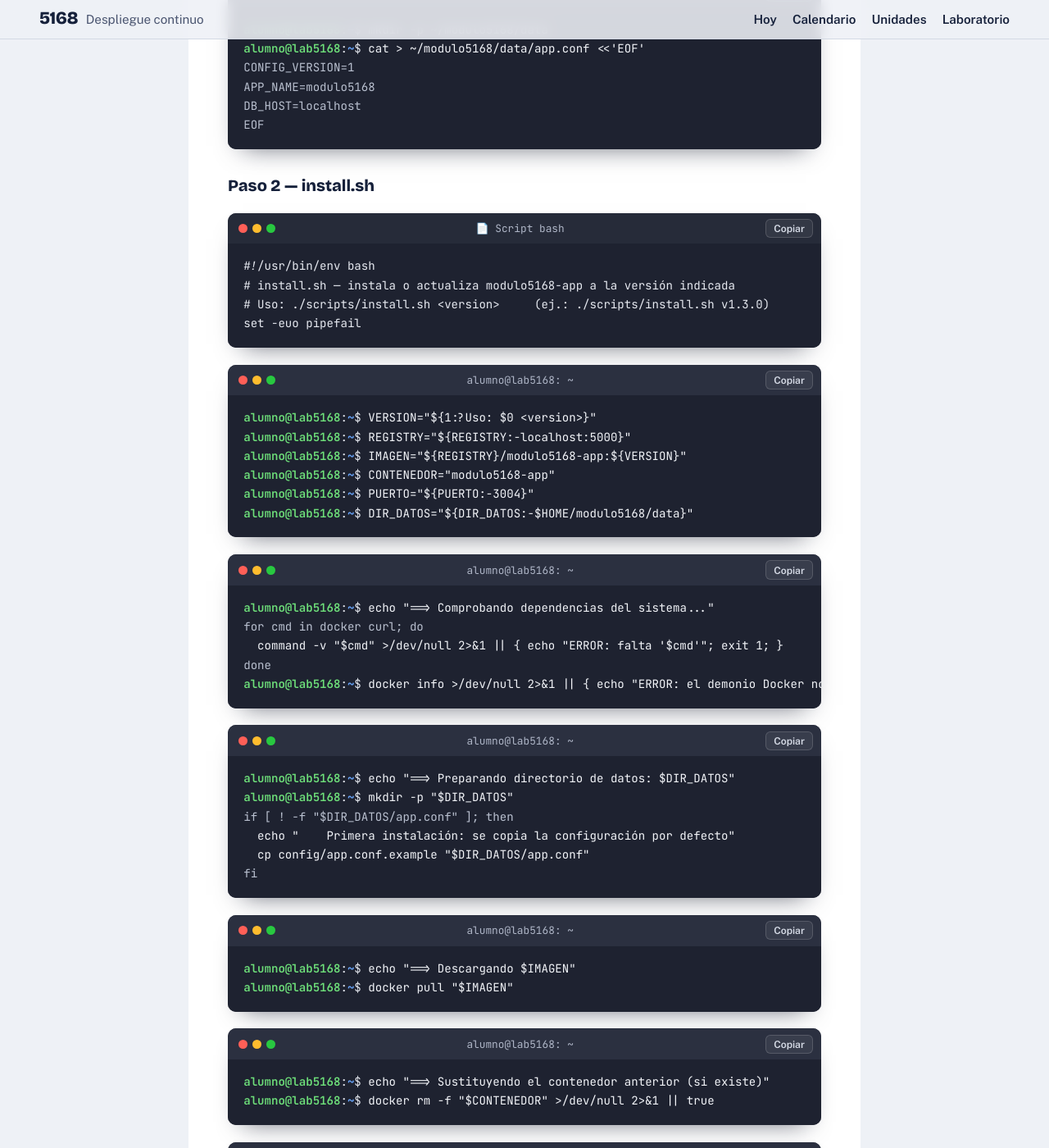
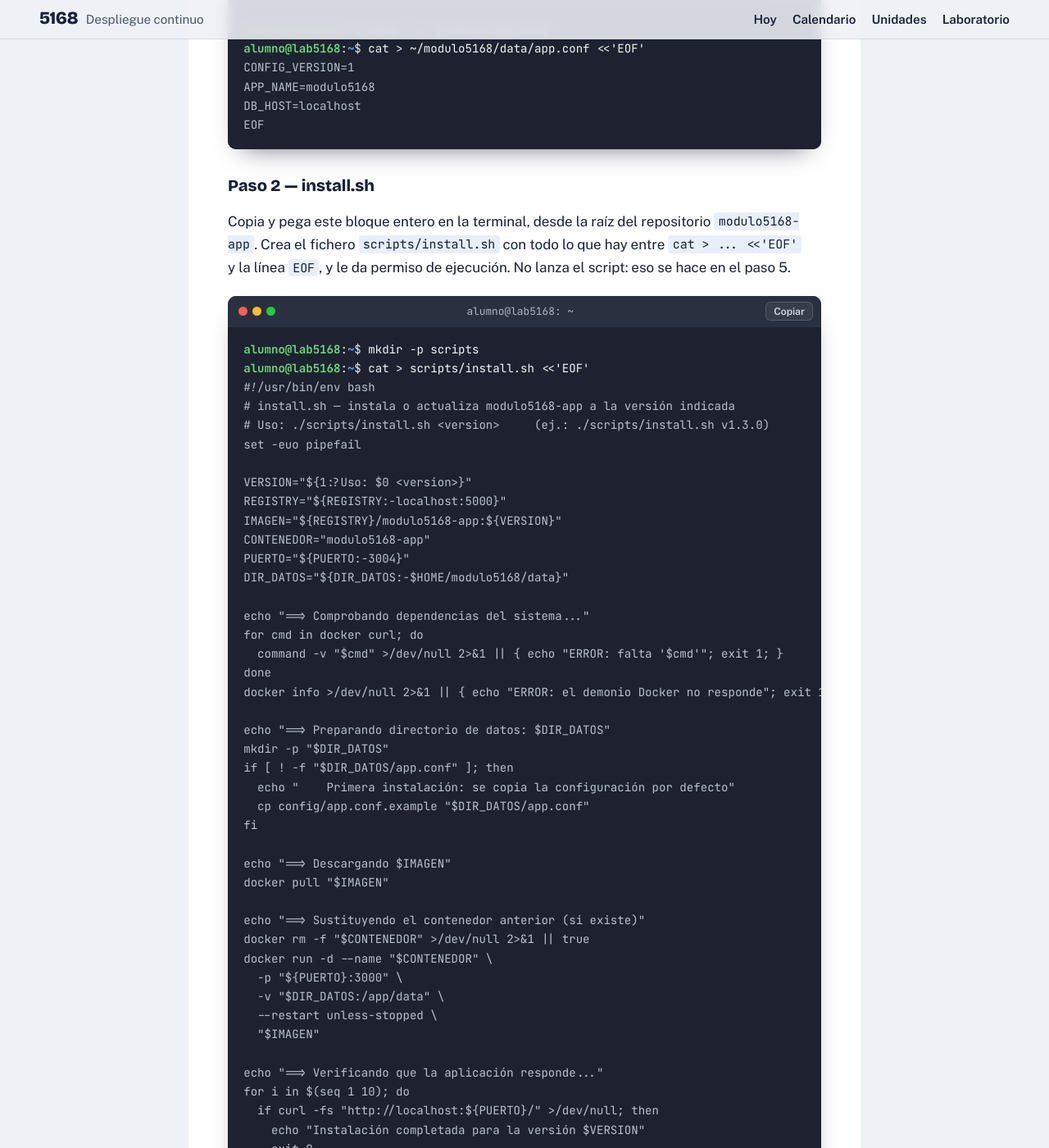
Before and after one commit to sergio79cs/modulo5168, a Jekyll site: the page built from ut01/sesion5.md, in a window 1280 px wide and 1400 px high, scrolled down 3878 px. Shown: the whole window at 82% size. Built offline with Jekyll 4.4.1, drawn with Linux system fonts in a browser that asks for light colours; our own code applies the rules of GitHub Pages for plain Markdown files; some of the changed text lies outside the part shown.

Commit message:
UT01 sesión 5: pasos 2 y 3 en un solo bloque de terminal

````diff
--- a/ut01/sesion5.md
+++ b/ut01/sesion5.md
@@ -102,58 +102,47 @@ EOF
 
 ### Paso 2 — install.sh
 
-```
+Copia y pega este bloque entero en la terminal, desde la raíz del repositorio `modulo5168-app`. Crea el fichero `scripts/install.sh` con todo lo que hay entre `cat > ... <<'EOF'` y la línea `EOF`, y le da permiso de ejecución. No lanza el script: eso se hace en el paso 5.
+
+```bash
+mkdir -p scripts
+cat > scripts/install.sh <<'EOF'
 #!/usr/bin/env bash
 # install.sh — instala o actualiza modulo5168-app a la versión indicada
 # Uso: ./scripts/install.sh <version>     (ej.: ./scripts/install.sh v1.3.0)
 set -euo pipefail
-```
 
-```
 VERSION="${1:?Uso: $0 <version>}"
 REGISTRY="${REGISTRY:-localhost:5000}"
 IMAGEN="${REGISTRY}/modulo5168-app:${VERSION}"
 CONTENEDOR="modulo5168-app"
 PUERTO="${PUERTO:-3004}"
 DIR_DATOS="${DIR_DATOS:-$HOME/modulo5168/data}"
-```
 
-```
 echo "==> Comprobando dependencias del sistema..."
 for cmd in docker curl; do
   command -v "$cmd" >/dev/null 2>&1 || { echo "ERROR: falta '$cmd'"; exit 1; }
 done
 docker info >/dev/null 2>&1 || { echo "ERROR: el demonio Docker no responde"; exit 1; }
-```
 
-```
 echo "==> Preparando directorio de datos: $DIR_DATOS"
 mkdir -p "$DIR_DATOS"
 if [ ! -f "$DIR_DATOS/app.conf" ]; then
   echo "    Primera instalación: se copia la configuración por defecto"
   cp config/app.conf.example "$DIR_DATOS/app.conf"
 fi
-```
 
-```
 echo "==> Descargando $IMAGEN"
 docker pull "$IMAGEN"
-```
 
-```
 echo "==> Sustituyendo el contenedor anterior (si existe)"
 docker rm -f "$CONTENEDOR" >/dev/null 2>&1 || true
-```
-
-```
 docker run -d --name "$CONTENEDOR" \
   -p "${PUERTO}:3000" \
   -v "$DIR_DATOS:/app/data" \
   --restart unless-stopped \
   "$IMAGEN"
-```
 
-```
 echo "==> Verificando que la aplicación responde..."
 for i in $(seq 1 10); do
   if curl -fs "http://localhost:${PUERTO}/" >/dev/null; then
@@ -164,51 +153,44 @@ for i in $(seq 1 10); do
 done
 echo "ERROR: la aplicación no responde tras la instalación"
 exit 1
+EOF
+chmod +x scripts/install.sh
 ```
 
 > *La app escucha en el puerto 3000 dentro del contenedor; en el equipo se publica en el 3004 para no chocar con Gitea (3000), los contenedores de prueba (3001-3003) ni Jenkins (8080). La carpeta* `/app/data` *y* `app.conf` *simulan los datos de producción: la app de ejemplo no los lee, pero el volumen permite comprobar que sobreviven al cambio de contenedor.*
 
 ### Paso 3 — migrate-data.sh
 
-```
+Igual que en el paso anterior: copia y pega este bloque entero en la terminal. Crea el fichero `scripts/migrate-data.sh` y le da permiso de ejecución.
+
+```bash
+cat > scripts/migrate-data.sh <<'EOF'
 #!/usr/bin/env bash
 # migrate-data.sh — adapta la configuración existente al formato de la versión indicada
 # Uso: ./scripts/migrate-data.sh <version>
 set -euo pipefail
-```
 
-```
 VERSION="${1:?Uso: $0 <version>}"
 DIR_DATOS="${DIR_DATOS:-$HOME/modulo5168/data}"
 CONF="$DIR_DATOS/app.conf"
-```
 
-```
 if [ ! -f "$CONF" ]; then
   echo "No hay configuración previa: nada que migrar"
   exit 0
 fi
-```
 
-```
 ACTUAL=$(grep -E '^CONFIG_VERSION=' "$CONF" | cut -d= -f2 || echo 1)
 echo "==> Formato actual de la configuración: $ACTUAL"
-```
 
-```
 if [ "$ACTUAL" -ge 2 ]; then
   echo "La configuración ya está en formato 2: no se hace nada"
   exit 0
 fi
-```
 
-```
 COPIA="$CONF.bak.$(date +%Y%m%d-%H%M%S)"
 cp "$CONF" "$COPIA"
 echo "==> Copia de seguridad creada: $COPIA"
-```
 
-```
 echo "==> Adaptando configuración de la versión anterior a $VERSION..."
 sed -i 's/^DB_HOST=/DATABASE_HOST=/' "$CONF"
 grep -q '^LOG_LEVEL=' "$CONF" || echo 'LOG_LEVEL=info' >> "$CONF"
@@ -217,10 +199,10 @@ if grep -q '^CONFIG_VERSION=' "$CONF"; then
 else
   echo 'CONFIG_VERSION=2' >> "$CONF"
 fi
-```
 
-```
 echo "Migración completada"
+EOF
+chmod +x scripts/migrate-data.sh
 ```
 
 Después se actualiza `config/app.conf.example` al formato 2. Las instalaciones nuevas ya parten del formato nuevo.
````
